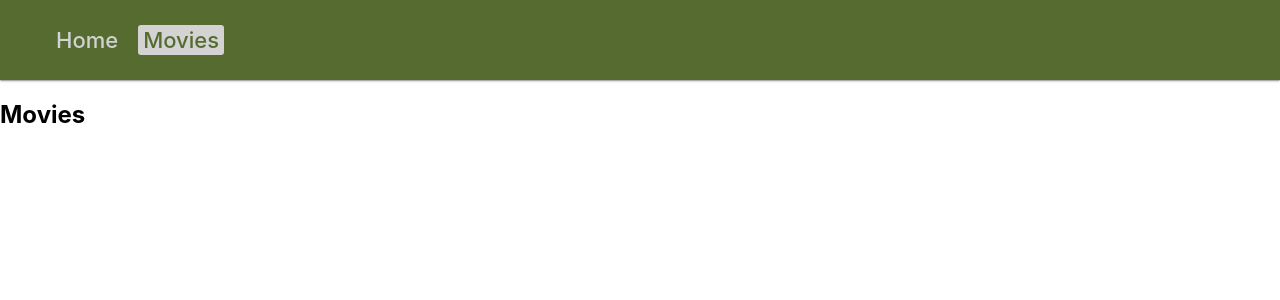
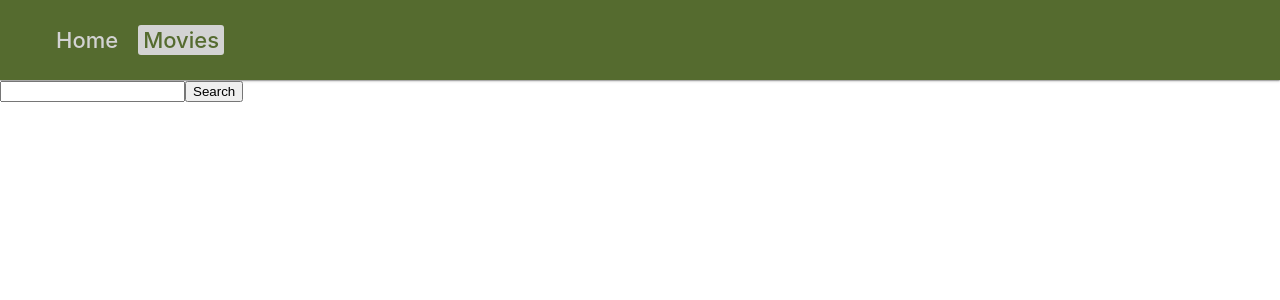
Before and after one commit to KomaNatoR/goit-react-hw-05-movies, a React (Create React App) app: page /movie in a window 1280 px wide. Shown: the top 300 px of the page. Built offline with nearby package versions, Linux system fonts and the light colour scheme.

Commit message:
done movie search

```diff
--- a/src/components/pages/Movies/Movies.jsx
+++ b/src/components/pages/Movies/Movies.jsx
@@ -1,8 +1,47 @@
+import { useState } from "react";
+import { Link } from "react-router-dom";
+import axios from "axios";
 
 
 const Movies = () => {
+    const [value, setValue] = useState('');
+    const [films, setFilms] = useState([]);
+
+    const onSearch = (e) => {
+        e.preventDefault();
+        console.dir(value);
+
+        const KEY = '7456877804751c2ee672618d82b01711';
+        const URL = `https://api.themoviedb.org/3/search/movie?api_key=${KEY}&language=en-US&page=1&include_adult=false&query=${value}`;
+
+        axios.get(URL).then(fetchFilms);
+        // axios.get(URL).then(resp=>console.log(resp));
+    };
+    const fetchFilms = ({data}) => {
+        // console.log(data.results);
+
+        setFilms(data.results);
+    };
+    const onChange = (e) => {
+        setValue(e.currentTarget.value)
+    };
+
+    const filmList=films.map(({id, original_title, original_name})=>(
+        <li key={id}>
+            <Link to={`/movie/${id}`}>{original_title??original_name}</Link>
+        </li>
+    ));
     return (
-        <h2>Movies</h2>
+        <>
+            <form onSubmit={onSearch}>
+                <input type="text" onChange={onChange} />
+                <button type="submit">Search</button>
+            </form>
+
+            <ul>
+                {filmList}
+            </ul>
+        </>
     );
 };
 
```
